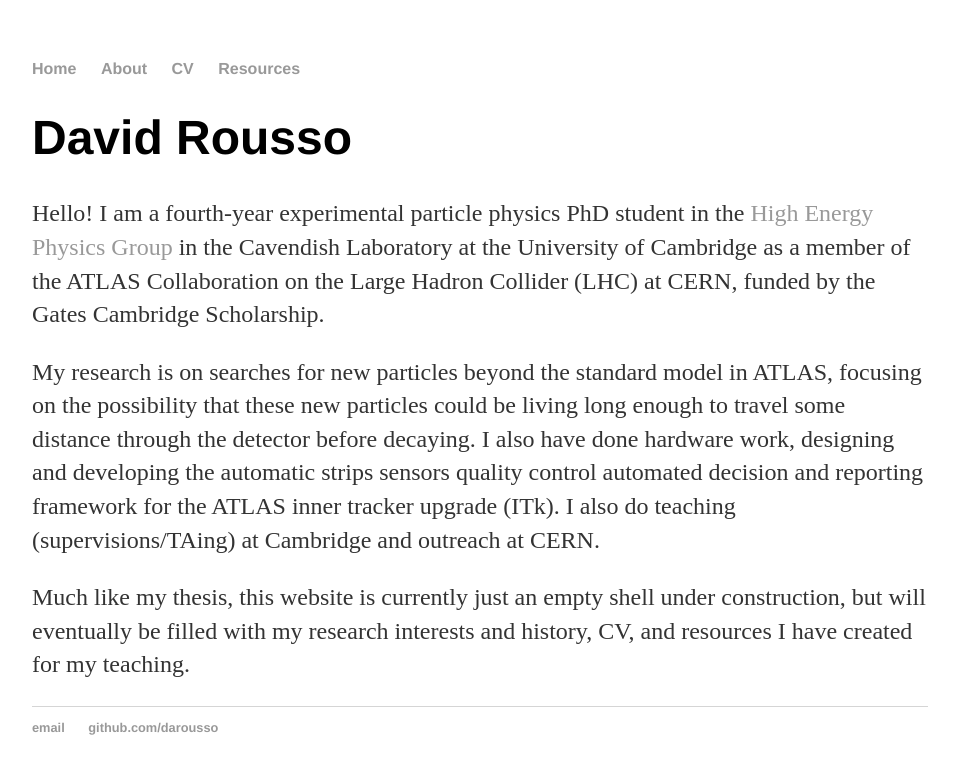
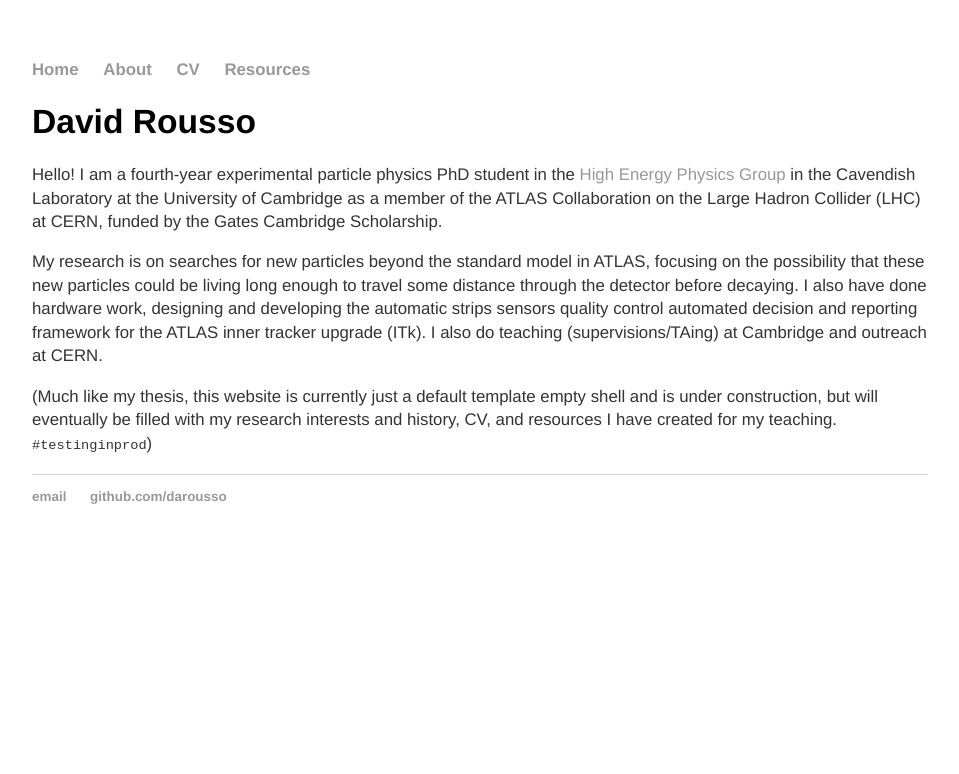
Before and after one commit to darousso/darousso.github.io, a Jekyll site: the page built from index.md, in a window 1280 px wide. Shown: the top 774 px of the page, without its empty margins (160-1119 px from the left). Built offline with Jekyll 4.4.1, drawn with Linux system fonts in a browser that asks for light colours.

Commit message:
updated css and index

```diff
--- a/css/main.css
+++ b/css/main.css
@@ -1,8 +1,11 @@
 body {
+    font-size: 0.7em;
     margin: 60px auto;
     width: 70%;
+    font-family:'Helvetica', 'Arial', 'Sans-Serif';
 }
 nav ul, footer ul {
+    font-size: 1.5em;
     font-family:'Helvetica', 'Arial', 'Sans-Serif';
     padding: 0px;
     list-style: none;
--- a/index.md
+++ b/index.md
@@ -13,4 +13,4 @@
 
 My research is on searches for new particles beyond the standard model in ATLAS, focusing on the possibility that these new particles could be living long enough to travel some distance through the detector before decaying. I also have done hardware work, designing and developing the automatic strips sensors quality control automated decision and reporting framework for the ATLAS inner tracker upgrade (ITk). I also do teaching (supervisions/TAing) at Cambridge and outreach at CERN.
 
-Much like my thesis, this website is currently just an empty shell under construction, but will eventually be filled with my research interests and history, CV, and resources I have created for my teaching.
+(Much like my thesis, this website is currently just a default template empty shell and is under construction, but will eventually be filled with my research interests and history, CV, and resources I have created for my teaching. `#testinginprod`)
```
